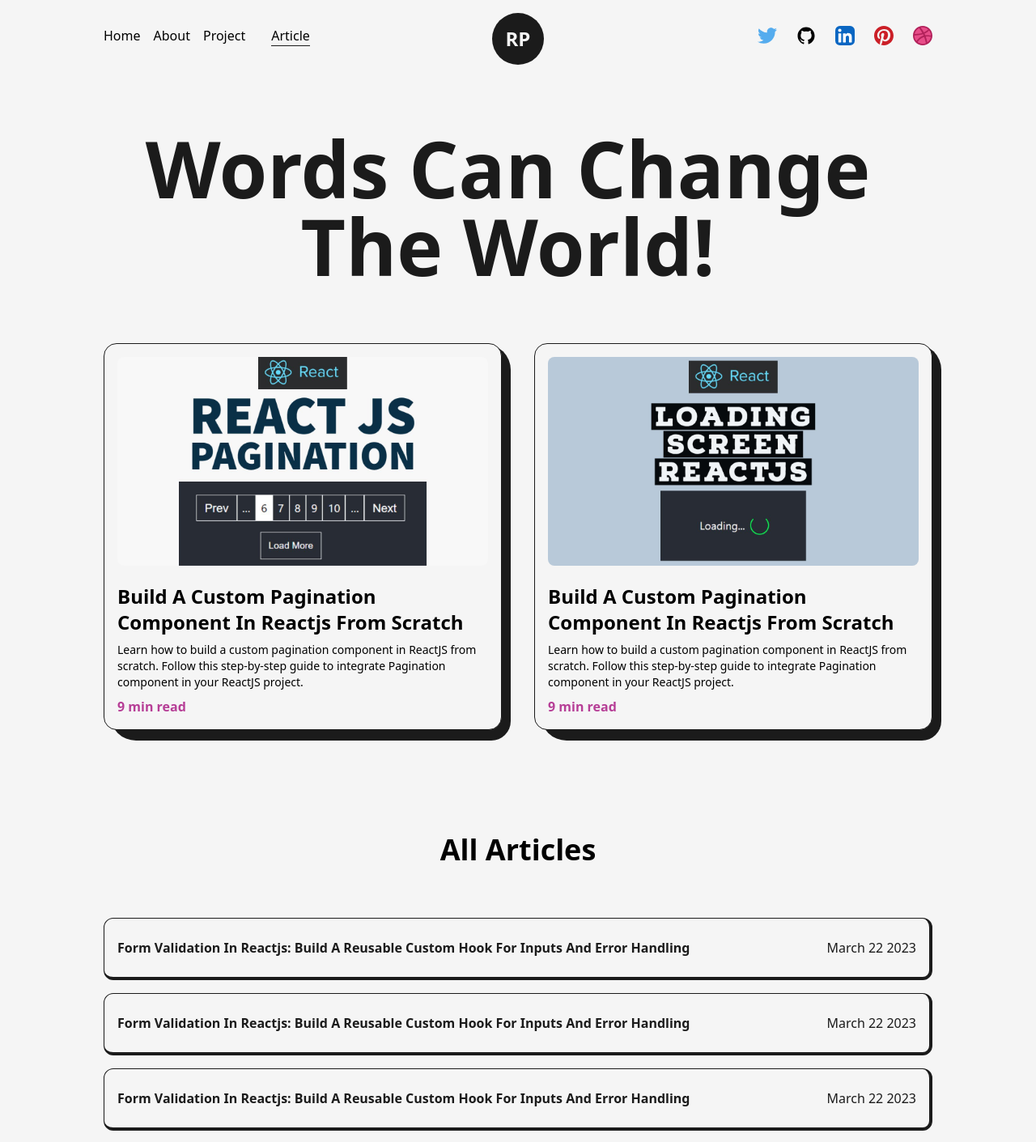
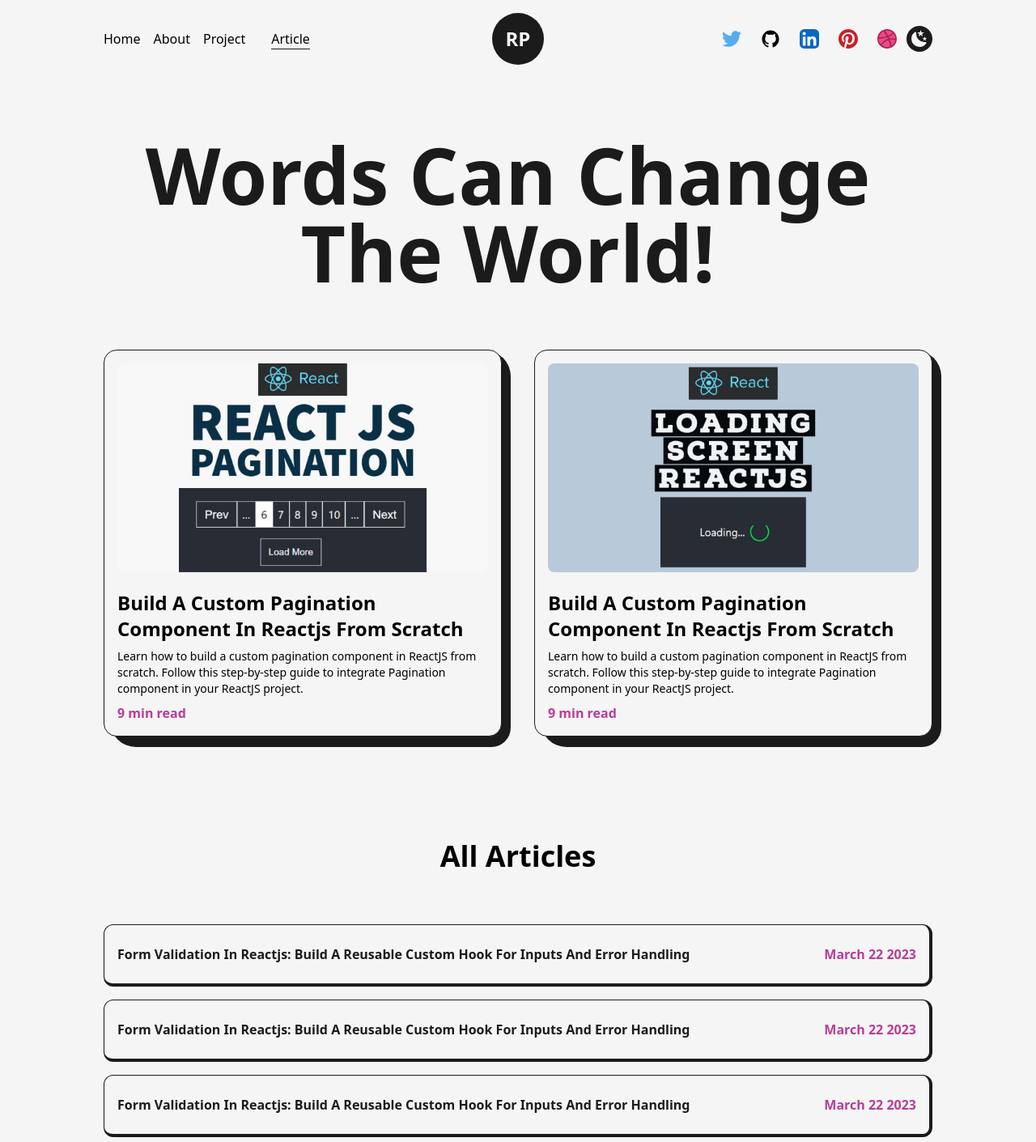
Before and after one commit to spriveen/Portfolio, a Next.js app: page /articles in a window 1280 px wide. Shown: the top 1411 px of the page at 81% size. Built offline with nearby package versions, Linux system fonts and the light colour scheme.

Commit message:
update dark theme

```diff
--- a/src/components/AnimatedText.js
+++ b/src/components/AnimatedText.js
@@ -35,7 +35,9 @@
     <div className='w-full mx-auto py-2 flex items-center justify-center text-center
      overflow-hidden
      '>
-       <motion.h1 className={`inline-block w-full text-dark font-bold capitalize text-8xl ${className}`}
+       <motion.h1 className={`inline-block w-full text-dark font-bold capitalize text-8xl
+       dark:text-light
+       ${className}`}
         variants={quote}
         initial="initial"
         animate="animate"
--- a/src/components/Logo.js
+++ b/src/components/Logo.js
@@ -8,7 +8,9 @@
   return (
     <div className='flex items-center justify-end mt-2'>
       <MotionLink href="/"
-        className='w-16 h-16 bg-dark text-light flex items-center justify-center rounded-full text-2xl font-bold'
+        className='w-16 h-16 bg-dark text-light flex items-center justify-center
+        rounded-full text-2xl font-bold border border-solid border-transparent dark:border-light
+        '
         whileHover={{
             backgroundColor:["#121212", "rgba(131,58,180,1)","rgba(253,29,29,1)","rgba(252,176,69,1)","rgba(131,58,180,1)", "#121212"],
             transition:{duration:1, repeat:Infinity}
--- a/src/components/Navbar.js
+++ b/src/components/Navbar.js
@@ -2,78 +2,88 @@
 import React from 'react'
 import Logo from './Logo'
 import { useRouter } from 'next/router'
-import  {TwitterIcon, DribbbleIcon, GithubIcon, LinkedInIcon, PinterestIcon } from './Icon'
-import {motion} from "framer-motion";
+import { TwitterIcon, DribbbleIcon, GithubIcon, LinkedInIcon, PinterestIcon, SunIcon, MoonIcon } from './Icon'
+import { motion } from "framer-motion";
+import useThemeSwitcher from './hooks/useThemeSwitcher'
 
-
-const CustomLink =({href,title,className=""}) =>{
+const CustomLink = ({ href, title, className = "" }) => {
   const router = useRouter();
   console.log(router)
-  return(
-      <Link href ={href} className={`${className} relative group`}>
+  return (
+    <Link href={href} className={`${className} relative group`}>
       {title}
       <span className={
-            `h-[1px] inline-block  bg-dark
+        `h-[1px] inline-block bg-dark
         absolute left-0 -bottom-0.5
-          group-hover:w-full transition-[width] ese duration-300
-          ${router.asPath === href ? 'w-full' : 'w-0'}`}>&nbsp;</span>
+        group-hover:w-full transition-[width] ease duration-300
+        ${router.asPath === href ? 'w-full' : 'w-0'}
+        dark:bg-light`
+      }>
+        &nbsp;
+      </span>
     </Link>
   )
-}
-
+};
 
 const Navbar = () => {
+  const [mode, setMode] = useThemeSwitcher();
+
   return (
     <header
-      className='w-full px-32 py-8 font-medium flex items-center justify-between'
+      className='w-full px-32 py-8 font-medium flex items-center justify-between
+      dark:text-light'
     >
       <nav>
-        <CustomLink href = "/" title="Home" className='mr-4'/>
-        <CustomLink href = "/about" title="About" className='mr-4'/>
-        <CustomLink href = "/project" title="Project" className='mr-4'/>
-        <CustomLink href = "/articles" title="Article" className='ml-4'/>
-
+        <CustomLink href="/" title="Home" className='mr-4' />
+        <CustomLink href="/about" title="About" className='mr-4' />
+        <CustomLink href="/project" title="Project" className='mr-4' />
+        <CustomLink href="/articles" title="Article" className='ml-4' />
       </nav>
 
       <nav className="flex items-center justify-center flex-wrap">
         <motion.a href="https://twitter.com" target={"_blank"}
-            whileHover={{y:2}}
-            whileTap={{scale:0.9}}
+          whileHover={{ y: 2 }}
+          whileTap={{ scale: 0.9 }}
           className="w-6 mr-3"
-
         >
-
-            <TwitterIcon/>
+          <TwitterIcon />
         </motion.a>
 
-            <motion.a href="https://twitter.com" target={"_blank"}
+        <motion.a href="https://github.com" target={"_blank"}
           className="w-6 mx-3"
-            whileHover={{y:2}}
-            whileTap={{scale:0.9}}
+          whileHover={{ y: 2 }}
+          whileTap={{ scale: 0.9 }}
         >
-            <GithubIcon/>
-            </motion.a>
-            <motion.a href="https://twitter.com" target={"_blank"}className="w-6 mx-3"
-            whileHover={{y:2}}
-            whileTap={{scale:0.9}}
-            >
-
-            <LinkedInIcon/>
-            </motion.a>
-            <motion.a href="https://twitter.com" target={"_blank"}className="w-6 mx-3"
-            whileHover={{y:2}}
-            whileTap={{scale:0.9}}
-            >
-
-            <PinterestIcon/>
+          <GithubIcon />
         </motion.a>
 
-            <motion.a href="https://twitter.com" target={"_blank"}className="w-6 ml-3"
-            whileHover={{y:2}}
-            whileTap={{scale:0.9}}
+        <motion.a href="https://linkedin.com" target={"_blank"} className="w-6 mx-3"
+          whileHover={{ y: 2 }}
+          whileTap={{ scale: 0.9 }}
         >
-            <DribbbleIcon/></motion.a>
-            {/* <Link href="/" target={"_blank"}>T</Link> */}
+          <LinkedInIcon />
+        </motion.a>
+
+        <motion.a href="https://pinterest.com" target={"_blank"} className="w-6 mx-3"
+          whileHover={{ y: 2 }}
+          whileTap={{ scale: 0.9 }}
+        >
+          <PinterestIcon />
+        </motion.a>
+
+        <motion.a href="https://dribbble.com" target={"_blank"} className="w-6 ml-3"
+          whileHover={{ y: 2 }}
+          whileTap={{ scale: 0.9 }}
+        >
+          <DribbbleIcon />
+        </motion.a>
+
+        <button
+          onClick={() => setMode(mode === "light" ? "dark" : "light")}
+          className={`ml-3 flex items-center justify-center rounded-full p-1 ${mode === "light" ? "bg-dark text-light" : "bg-light text-dark"}`}
+        >
+          {mode === "dark" ? <SunIcon className={"fill-dark"} /> : <MoonIcon className={"fill-dark"} />}
+        </button>
       </nav>
 
       <div className='absolute left-[50%] top-2 translate-x-[-50%]'>
@@ -83,4 +93,4 @@
   )
 }
 
-export default Navbar
+export default Navbar;
--- /dev/null
+++ b/src/components/hooks/useThemeSwitcher.js
@@ -0,0 +1,45 @@
+import { useEffect, useState } from 'react';
+
+const useThemeSwitcher = () => {
+    const preferDarkQuery = "(prefers-color-scheme: dark)";
+    const [mode, setMode] = useState("");
+
+    useEffect(() => {
+        const mediaQuery = window.matchMedia(preferDarkQuery);
+        const userPref = window.localStorage.getItem("theme");
+
+        const handleChange = () => {
+            let check;
+            if (userPref) {
+                check = userPref === "dark" ? "dark" : "light";
+            } else {
+                check = mediaQuery.matches ? "dark" : "light";
+            }
+            setMode(check);
+            if (check === "dark") {
+                document.documentElement.classList.add("dark");
+            } else {
+                document.documentElement.classList.remove("dark");
+            }
+        };
+
+        handleChange(); // Initial check
+        mediaQuery.addEventListener("change", handleChange);
+
+        return () => mediaQuery.removeEventListener("change", handleChange);
+    }, []);
+
+    useEffect(() => {
+        if (mode === "dark") {
+            window.localStorage.setItem("theme", "dark");
+            document.documentElement.classList.add("dark");
+        } else {
+            window.localStorage.setItem("theme", "light");
+            document.documentElement.classList.remove("dark");
+        }
+    }, [mode]);
+
+    return [mode, setMode];
+};
+
+export default useThemeSwitcher;
--- a/src/pages/_app.js
+++ b/src/pages/_app.js
@@ -11,7 +11,7 @@
 
 export default function App({ Component, pageProps }) {
   return (
-    <main className={`${montserrat.variable} font-mont  bg-light w-full min-h-screen`}>
+    <main className={`${montserrat.variable} font-mont  bg-light dark:bg-dark w-full min-h-screen`}>
   <Navbar/>
   <Component {...pageProps} />
   <Footer />
--- a/src/pages/articles.js
+++ b/src/pages/articles.js
@@ -1,4 +1,4 @@
-import React from 'react';
+import React, { useRef } from 'react';
 import Head from 'next/head';
 import Layout from '@/components/Layout';
 import AnimatedText from '@/components/AnimatedText';
@@ -6,24 +6,76 @@
 import Link from 'next/link';
 import articles1 from "../../public/images/articles/pagination component in reactjs.jpg";
 import articles2 from "../../public/images/articles/create loading screen in react js.jpg";
-import { motion } from 'framer-motion';
+import { motion, useMotionValue } from 'framer-motion';
 import articles3 from "../../public/images/articles/create modal component in react using react portals.png";
+import articles4 from "../../public/images/articles/form validation in reactjs using custom react hook.png";
+import articles5 from "../../public/images/articles/smooth scrolling in reactjs.png";
+
+const FramerImage = motion(Image);
 
 
 
-const FramerImage = motion(Image);
+
+const MovingImg = ({title,img,link}) =>{
+
+   const x= useMotionValue(0);
+   const y= useMotionValue(0);
+   const imgRef = useRef(null);
+
+
+   function handleMouse(event){
+     imgRef.current.style.display ="inline-block";
+     x.set(event.pageX);
+     y.set(-10);
+   }
+
+
+   function handleMouseLeave(event){
+    imgRef.current.style.display ="none";
+     x.set(0);
+     y.set(0);
+  }
+
+
+
+  return(
+  <Link href={link} target="_blank"
+
+  onMouseMove={handleMouse}
+  onMouseLeave={handleMouse}
+
+
+
+  >
+  <h2 className="capitalize  text-x1 font-semibold hover:underline">
+    {title}
+    </h2>
+    <FramerImage
+    style={{x:x, y:y}}
+    initial={{opacity:0}}
+    whileInView={{opacity:1, transition:{duration:0.2}}}
+
+
+
+     ref={imgRef} src={img} alt={title} className=" z-10 w-96 h-auto hidden absolute rounded-lg "/>
+  </Link>
+  )
+}
 
 const Article=({img,date,link,title}) => {
        return(
-        <li className='relative w-full p-4 py-6 my-4 rounded-xl flex items-center
+        <motionli
+        initial={{y:200}}
+        whileInView={{y:0, transition:{duration:0.5, ease:"easeInOut"}}}
+        viewport={{once: true}}
+        className="relative w-full p-4 py-6 my-4 rounded-xl flex items-center
         justify-between bg-light text-dark first:mt-0 border border-solid border-dark
         border-r-4 border-b-4
-        '>
-          <Link href={link} target="_blank">
-          <h2 className="capitalize  text-x1 font-semibold hover:underline">{title}</h2>
-          </Link>
-          <span>{date}</span>
-        </li>
+        "
+        >
+          <MovingImg title={title} img={img} link={link} />
+          <span className="text-primary font-semibold pl-4 ">{date}</span>
+        </motionli>
        )
 }
 
@@ -93,13 +145,13 @@
                title="Form Validation In Reactjs: Build A Reusable Custom Hook For Inputs And Error Handling"
                date="March 22 2023"
                link="/"
-               img={articles3}
+               img={articles4}
                />
                <Article
                title="Form Validation In Reactjs: Build A Reusable Custom Hook For Inputs And Error Handling"
                date="March 22 2023"
                link="/"
-               img={articles3}
+               img={articles5}
                />
                <Article
                title="Form Validation In Reactjs: Build A Reusable Custom Hook For Inputs And Error Handling"
--- a/src/pages/index.js
+++ b/src/pages/index.js
@@ -9,7 +9,7 @@
 
 export default function Home() {
   return (
-    <main className="flex items-center text-dark w-full min-h-screen">
+    <main className="flex items-center text-dark w-full min-h-screen dark:text-light">
       <Layout className="pt-0">
         <div className="flex item-center justify-between w-full">
           <div className="w-1/2">
@@ -44,7 +44,7 @@
               <Link
                 href="mailto:rpeanuka@gmail.com"
                 target={"_blank"}
-                className="ml-4 text-lg font-medium capitalize text- dark underline"
+                className="ml-4 text-lg font-medium capitalize text- dark underline dark:text-light"
               >
                 Contact
 
--- a/tailwind.config.js
+++ b/tailwind.config.js
@@ -12,6 +12,7 @@
     "./components/**/*.{js,ts,jsx,tsx,mdx}",
     "./src/**/*.{js,ts,jsx,tsx,mdx}",
   ],
+  darkMode: 'class',
   theme: {
     extend: {
       fontFamily: {
```
Also changed, not shown: src/components/Layout.js (+9 -9 lines). Lines whose indentation alone changed are shown as unchanged.
